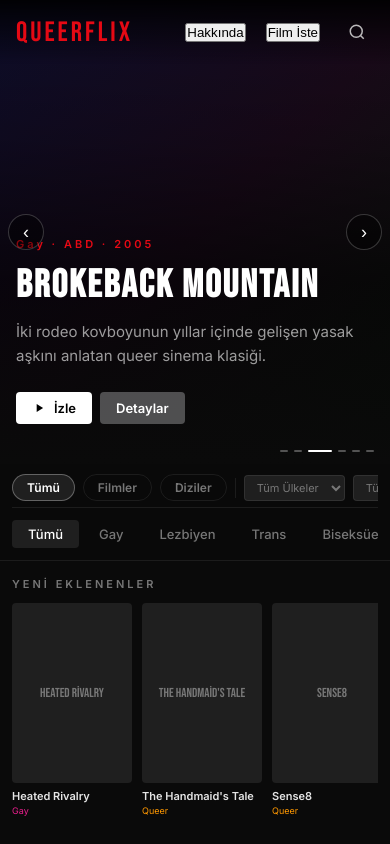
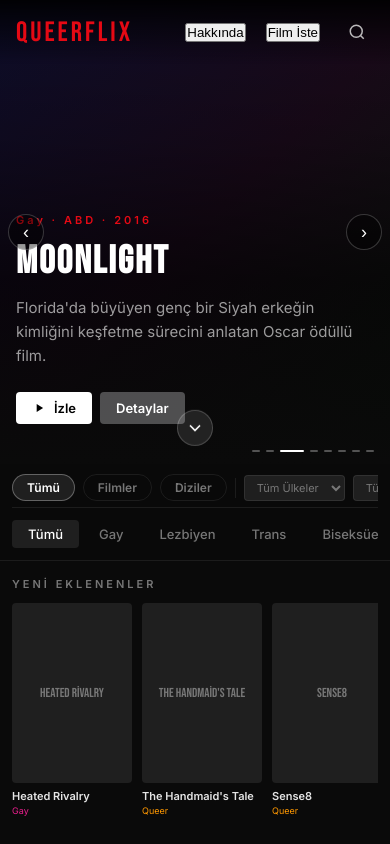
Before and after one commit to selfmachinetr/queerflix, a plain HTML site: page index.html in a window 390 px wide. Shown: the top 844 px of the page. Drawn offline with Linux system fonts and the light colour scheme; no server answers.

Commit message:
Add files via upload

```diff
--- a/index.html
+++ b/index.html
@@ -85,6 +85,31 @@
   .hero-arrow-left { left: 24px; }
   .hero-arrow-right { right: 24px; }
 
+  .hero-scroll-down {
+    position: absolute;
+    bottom: 24px;
+    left: 50%;
+    transform: translateX(-50%);
+    background: rgba(255,255,255,0.1);
+    border: 1px solid rgba(255,255,255,0.2);
+    color: white;
+    width: 36px;
+    height: 36px;
+    border-radius: 50%;
+    cursor: pointer;
+    display: flex;
+    align-items: center;
+    justify-content: center;
+    z-index: 5;
+    animation: bounce 2s infinite;
+    transition: background 0.2s;
+  }
+  .hero-scroll-down:hover { background: rgba(255,255,255,0.25); }
+  @keyframes bounce {
+    0%, 100% { transform: translateX(-50%) translateY(0); }
+    50% { transform: translateX(-50%) translateY(6px); }
+  }
+
   .hero-dots {
     position: absolute;
     bottom: 20px;
@@ -1020,7 +1045,32 @@
     .hero-arrow { width: 36px; height: 36px; font-size: 18px; }
     .hero-arrow-left { left: 8px; }
     .hero-arrow-right { right: 8px; }
-    .hero-dots { right: 16px; bottom: 12px; }
+    .hero-scroll-down {
+    position: absolute;
+    bottom: 24px;
+    left: 50%;
+    transform: translateX(-50%);
+    background: rgba(255,255,255,0.1);
+    border: 1px solid rgba(255,255,255,0.2);
+    color: white;
+    width: 36px;
+    height: 36px;
+    border-radius: 50%;
+    cursor: pointer;
+    display: flex;
+    align-items: center;
+    justify-content: center;
+    z-index: 5;
+    animation: bounce 2s infinite;
+    transition: background 0.2s;
+  }
+  .hero-scroll-down:hover { background: rgba(255,255,255,0.25); }
+  @keyframes bounce {
+    0%, 100% { transform: translateX(-50%) translateY(0); }
+    50% { transform: translateX(-50%) translateY(6px); }
+  }
+
+  .hero-dots { right: 16px; bottom: 12px; }
     .hero-actions { gap: 8px; }
     .hero-btn-play, .hero-btn-info { padding: 8px 16px; font-size: 13px; }
     .detail-box { width: 95%; }
@@ -1272,6 +1322,9 @@
   <div class="hero-dots" id="heroDots"></div>
   <button class="hero-arrow hero-arrow-left" onclick="slideHero(-1)">&#8249;</button>
   <button class="hero-arrow hero-arrow-right" onclick="slideHero(1)">&#8250;</button>
+  <button class="hero-scroll-down" onclick="document.getElementById('filters').scrollIntoView({behavior:'smooth'})" title="Aşağı Kaydır">
+    <svg width="20" height="20" viewBox="0 0 24 24" fill="none" stroke="currentColor" stroke-width="2"><polyline points="6 9 12 15 18 9"/></svg>
+  </button>
 </div>
 
 <!-- FILTERS -->
@@ -2320,6 +2373,7 @@
     await Promise.allSettled(promises);
     buildCards(getFiltered());
     buildHero();
+    buildNewSection();
   }
 
   // ── NAV SCROLL ──
@@ -2334,12 +2388,14 @@
 
   // ── HERO SLIDER ──
   const HERO_FILMS = [
+    FILMS.find(f => f.id === 301507), // Heated Rivalry
+    FILMS.find(f => f.id === 786892), // All of Us Strangers
     FILMS.find(f => f.id === 376867), // Moonlight
+    FILMS.find(f => f.id === 955916), // Love Lies Bleeding
+    FILMS.find(f => f.id === 816892), // Close
+    FILMS.find(f => f.id === 258480), // Carol
     FILMS.find(f => f.id === 426426), // Portrait of a Lady on Fire
-    FILMS.find(f => f.id === 142),    // Brokeback Mountain
-    FILMS.find(f => f.id === 258480), // Carol
-    FILMS.find(f => f.id === 290098), // The Handmaiden
-    FILMS.find(f => f.id === 64686),  // Weekend
+    FILMS.find(f => f.id === 85552),  // Young Royals
   ].filter(Boolean);
 
   let heroIndex = 0;
```
